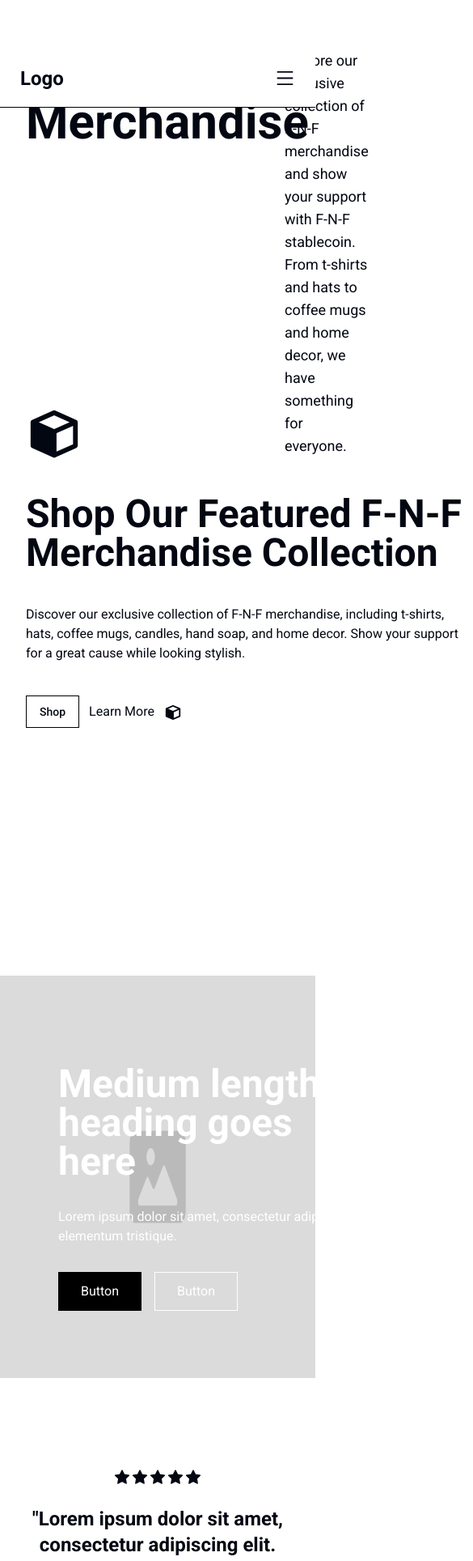
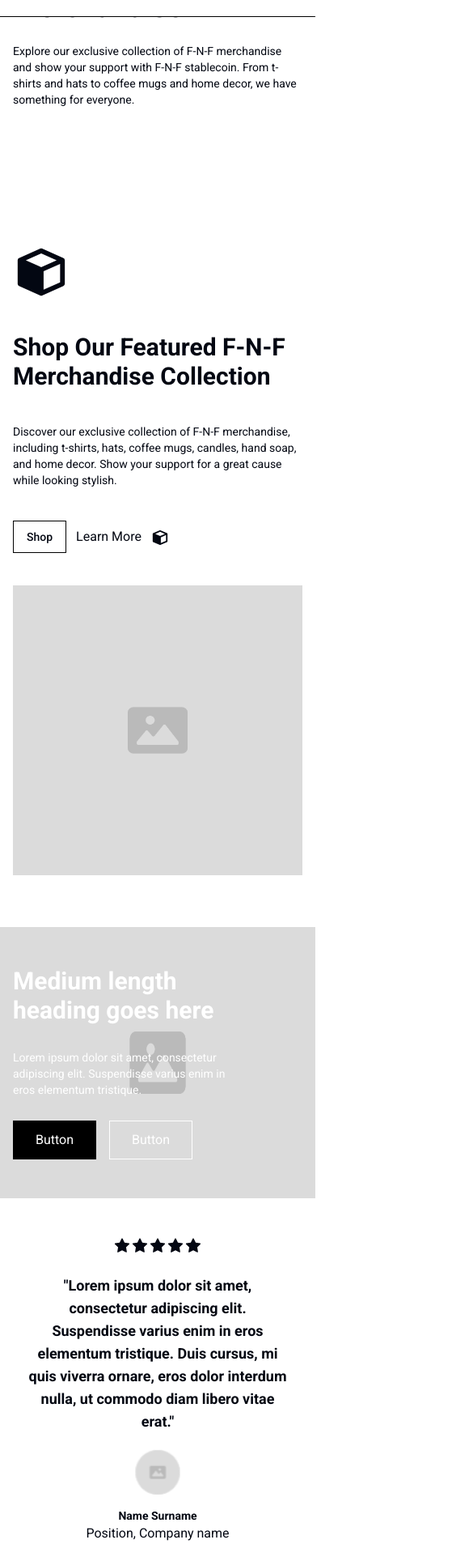
Before and after one commit to pandupan/D-App, a Next.js app: page /merch in a window 390 px wide. Shown: the part 51-1979 px from the top of the page at 81% size, 585 px wide, since content can reach past the window. Built offline with nearby package versions, Linux system fonts and the light colour scheme.

Commit message:
[ADD Responsive] - merch page DONE

```diff
--- a/components/pages/Donate/HeroDonate.tsx
+++ b/components/pages/Donate/HeroDonate.tsx
@@ -11,7 +11,7 @@ const HeroDonate = () => {
                   fill={true}
                 />
               </div>
-              <div className=' my-[300px] sm:container sm:px-0 px-4 absolute flex flex-col text-white gap-8'>
+              <div className=' my-[300px] sm:container px-4 absolute flex flex-col text-white gap-8'>
                 <h1 className='sm:text-6xl text-4xl font-black sm:w-[560px]'>Donate to Local Zip Code Campaigns</h1>
                 <p className='sm:w-[560px] sm:text-base text-sm'>Make a difference in your community by donating to micro-crowdfunded campaigns in your local zip code.</p>
                 <div className='flex flex-row gap-4'>
--- a/components/pages/Merchandise/FeaturedMerch.tsx
+++ b/components/pages/Merchandise/FeaturedMerch.tsx
@@ -5,13 +5,13 @@ import ButtonOutline from "@/components/core/buttons/ButtonOutline";
 
 const FeaturedMerch = () => {
   return(
-    <div className="flex justify-between container my-48">
-      <div className="flex flex-col gap-10 w-[600px] mt-32">
+    <div className="flex sm:flex-row flex-col sm:justify-between sm:container sm:px-4 px-4 sm:mt-48 sm:mb-48 mb-16">
+      <div className="flex flex-col gap-10 sm:w-[600px] mt-32">
         <BiSolidCube size = {70}/>
-        <h1 className="font-black text-5xl ">
+        <h1 className="font-black sm:text-5xl text-3xl">
         Shop Our Featured F-N-F Merchandise Collection
         </h1>
-        <p className="w-[550px]">
+        <p className="sm:w-[550px] sm:text-base text-sm">
         Discover our exclusive collection of F-N-F merchandise, including t-shirts, hats, coffee mugs, candles, hand soap, and home decor. Show your support for a great cause while looking stylish.
         </p>
         <div className="flex flex-row gap-3">
@@ -24,7 +24,7 @@ const FeaturedMerch = () => {
             </div>
         </div>
       </div>
-      <div className=" relative w-[656px] h-[640px]">
+      <div className=" relative aspect-square sm:w-[656px] sm:h-[640px] sm:mt-0 mt-[40px]">
         <Image
           src="/images/PlaceHolder_2.png"
           alt="Placeholder"
--- a/components/pages/Merchandise/HeroMerch.tsx
+++ b/components/pages/Merchandise/HeroMerch.tsx
@@ -4,17 +4,17 @@ import Image from 'next/image'
 
 const HeroMerch = () => {
   return (
-    <div className="flex justify-start w-full h-[497px]">
-              <div className="relative w-full h-[497px]">
+    <div className="flex justify-start w-full sm:h-[497px] h-[335px]">
+              <div className="relative w-full sm:h-[497px] h-[335px]">
                 <Image
                   src="/images/PlaceHolder_3.png"
                   alt="Icon"
                   fill={true}
                 />
               </div>
-              <div className=' my-[110px] mx-10 container absolute flex flex-col text-white gap-8'>
-                <h1 className='text-5xl font-black '>Medium length heading goes here</h1>
-                <p className='w-[680px]'>Lorem ipsum dolor sit amet, consectetur adipiscing elit. Suspendisse varius enim in eros elementum tristique.</p>
+              <div className=' place-self-center sm:mx-10 sm:container px-4 absolute flex flex-col text-white sm:gap-8 gap-4'>
+                <h1 className='sm:text-5xl text-3xl font-black sm:w-[768px] sm:h-[58px] w-[250px] h-[86px]'>Medium length heading goes here</h1>
+                <p className='sm:w-[680px] sm:h-[54px] w-[270px] h-[72px] sm:text-base text-sm'>Lorem ipsum dolor sit amet, consectetur adipiscing elit. Suspendisse varius enim in eros elementum tristique.</p>
                 <div className='flex flex-row gap-4'>
                   <button className='text-white bg-black flex justify-center place-items-center w-[103px] h-[48px]'>
                   Button
--- a/components/pages/Merchandise/HeroShop.tsx
+++ b/components/pages/Merchandise/HeroShop.tsx
@@ -1,8 +1,8 @@
 const HeroShop = () => {
   return (
-    <div className="flex container justify-between my-28">
-      <h1 className="text-6xl font-black w-[320px]">Shop F-N-F Merchandise</h1>
-      <p className="w-[616px] h-[81px] text-lg">
+    <div className="flex sm:flex-row flex-col sm:container sm:px-0 px-4 sm:justify-between sm:mt-28 sm:mb-28 ">
+      <h1 className="sm:text-6xl text-4xl font-black w-[320px]">Shop F-N-F Merchandise</h1>
+      <p className="sm:w-[616px] sm:h-[81px] w-full h-[120px] sm:text-lg text-sm sm:mt-0 mt-6">
         Explore our exclusive collection of F-N-F merchandise and show your
         support with F-N-F stablecoin. From t-shirts and hats to coffee mugs and
         home decor, we have something for everyone.
--- a/components/pages/Merchandise/MessageMerch.tsx
+++ b/components/pages/Merchandise/MessageMerch.tsx
@@ -2,7 +2,7 @@ import { AiFillStar } from "react-icons/ai";
 import Image from "next/image";
 const MessageMerch = () => {
   return (
-    <div className="flex flex-col container justify-center my-28">
+    <div className="flex flex-col container justify-center sm:mt-28 sm:mb-28 mt-12 mb-28">
       <div className="flex flex-row justify-center">
         <AiFillStar size={22} />
         <AiFillStar size={22} />
@@ -11,7 +11,7 @@ const MessageMerch = () => {
         <AiFillStar size={22} />
       </div>
       <div className="flex justify-center">
-        <p className="w-[768px] text-center text-2xl font-bold mt-6">
+        <p className="sm:w-[768px] text-center sm:text-2xl text-lg font-bold mt-6">
           &quot;Lorem ipsum dolor sit amet, consectetur adipiscing elit.
           Suspendisse varius enim in eros elementum tristique. Duis cursus, mi
           quis viverra ornare, eros dolor interdum nulla, ut commodo diam libero
@@ -19,17 +19,17 @@ const MessageMerch = () => {
         </p>
       </div>
 
-      <div className="flex flex-row place-self-center mt-[40px]">
-      <div className="flex flex-row w-[270px] justify-center items-center place-self-center gap-4 border-r-2 border-black">
-        <div className="relative w-[40px] h-[40px]">
+      <div className="flex flex-col sm:flex-row place-self-center text-center sm:text-left sm:mt-[40px] mt-[20px]">
+      <div className="flex flex-col sm:flex-row w-[270px] justify-center items-center place-self-center gap-4 sm:border-r-2 sm:border-black">
+        <div className="relative w-[56px] h-[56px]">
           <Image src="/images/Placeholder_Avatar.png" alt="Icon" fill={true} />
         </div>
-        <div className="flex flex-col">
+        <div className="flex flex-col sm:my-0 mb-6">
           <h3 className="text-sm font-bold">Name Surname</h3>
-          <p>Position, Company name</p>
+          <p className="">Position, Company name</p>
         </div>
       </div>
-      <div className=" w-[114px] h-[28px]">
+      <div className=" w-[114px] h-[28px] flex justify-center place-self-center">
         <div className="relative  w-[114px] h-[28px] place-self-center my-2 mx-2">
         <Image
           src="/images/WebflowIcon.png"
```
